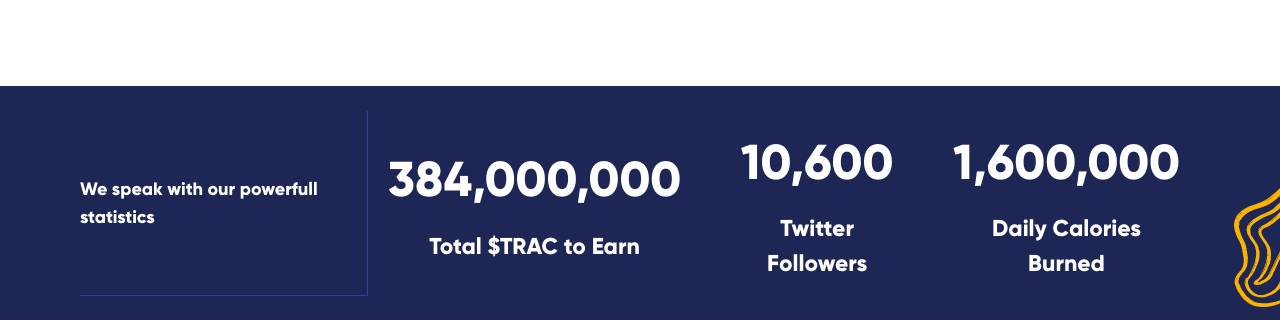
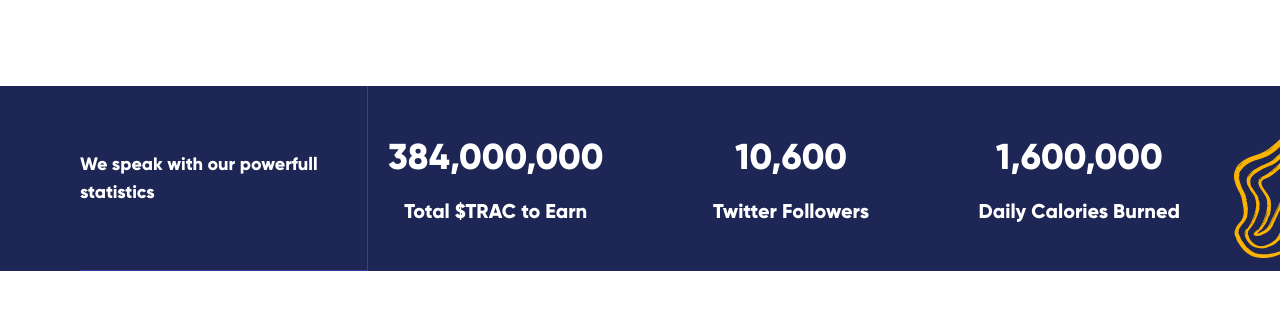
Before and after one commit to tracapp/tracapp, a Next.js app: page / in a window 1280 px wide. Shown: the part 4620-4950 px from the top of the page. Built offline with nearby package versions, Linux system fonts and the light colour scheme.

Commit message:
first commit

```diff
--- a/components/Home/Statistics.tsx
+++ b/components/Home/Statistics.tsx
@@ -10,16 +10,16 @@
                   </div>
                   <div className='flex flex-col lg:flex-row justify-center lg:justify-between w-full gap-8 lg:gap-14 2xl:gap-24 items-center py-10 px-5 2xl:px-20'>
                       <div className=''>
-                          <h2 className='text-center text-[30px] xl:text-[49px] font-gilroy text-white font-black pb-2 lg:pb-3'>384,000,000</h2>
-                          <p className='text-[18px] xl:text-[23px] text-white font-gilroy font-black text-center'>Total $TRAC to Earn</p>
+                          <h2 className='text-center text-[30px] xl:text-[36px] font-gilroy text-white font-black pb-2 lg:pb-3'>384,000,000</h2>
+                          <p className='text-[18px] xl:text-[20px] text-white font-gilroy font-black text-center'>Total $TRAC to Earn</p>
                       </div>
                       <div className=''>
-                          <h2 className='text-center text-[30px] xl:text-[49px] font-gilroy text-white font-black pb-2 lg:pb-3'>10,600</h2>
-                          <p className='text-[18px] xl:text-[23px] text-white font-gilroy font-black text-center'>Twitter Followers</p>
+                          <h2 className='text-center text-[30px] xl:text-[36px] font-gilroy text-white font-black pb-2 lg:pb-3'>10,600</h2>
+                          <p className='text-[18px] xl:text-[20px] text-white font-gilroy font-black text-center'>Twitter Followers</p>
                       </div>
                       <div className=''>
-                          <h2 className='text-center text-[30px] xl:text-[49px] font-gilroy text-white font-black pb-2 lg:pb-3'>1,600,000</h2>
-                          <p className='text-[18px] xl:text-[23px] text-white font-gilroy font-black text-center'>Daily Calories Burned</p>
+                          <h2 className='text-center text-[30px] xl:text-[36px] font-gilroy text-white font-black pb-2 lg:pb-3'>1,600,000</h2>
+                          <p className='text-[18px] xl:text-[20px] text-white font-gilroy font-black text-center'>Daily Calories Burned</p>
                       </div>
                   </div>
               </div>
```
